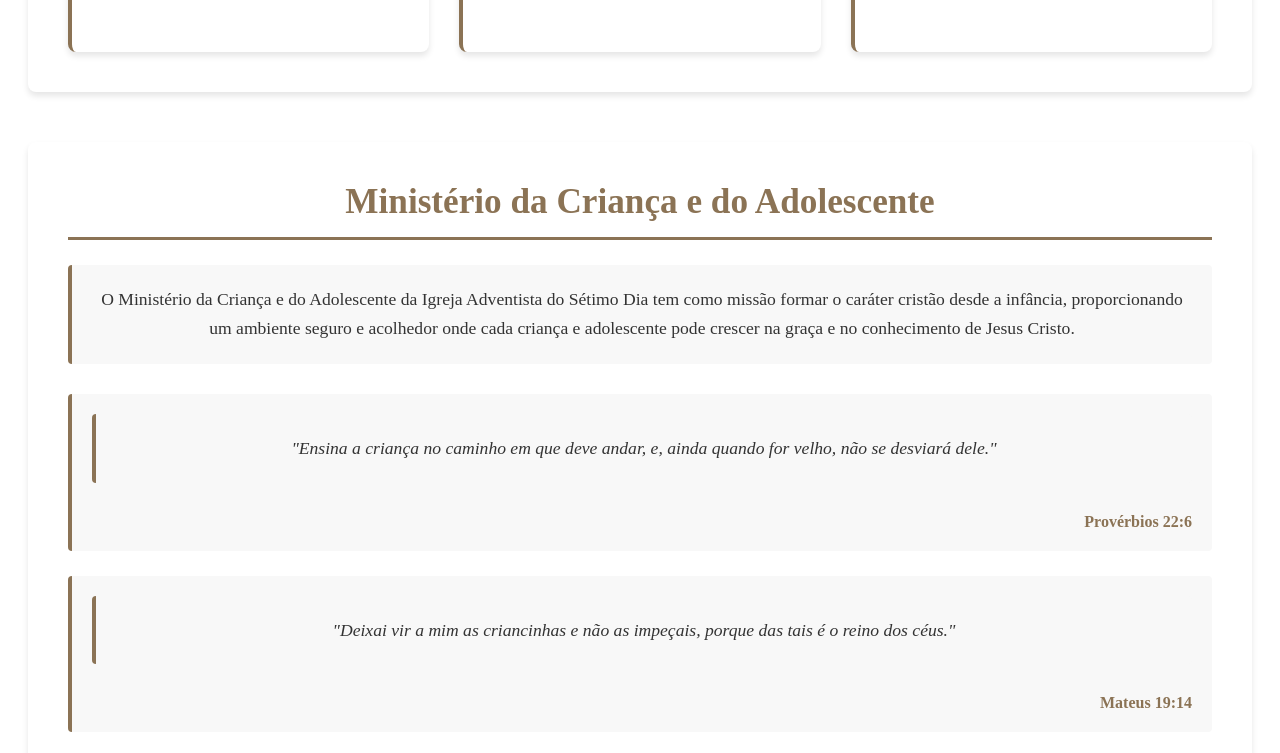
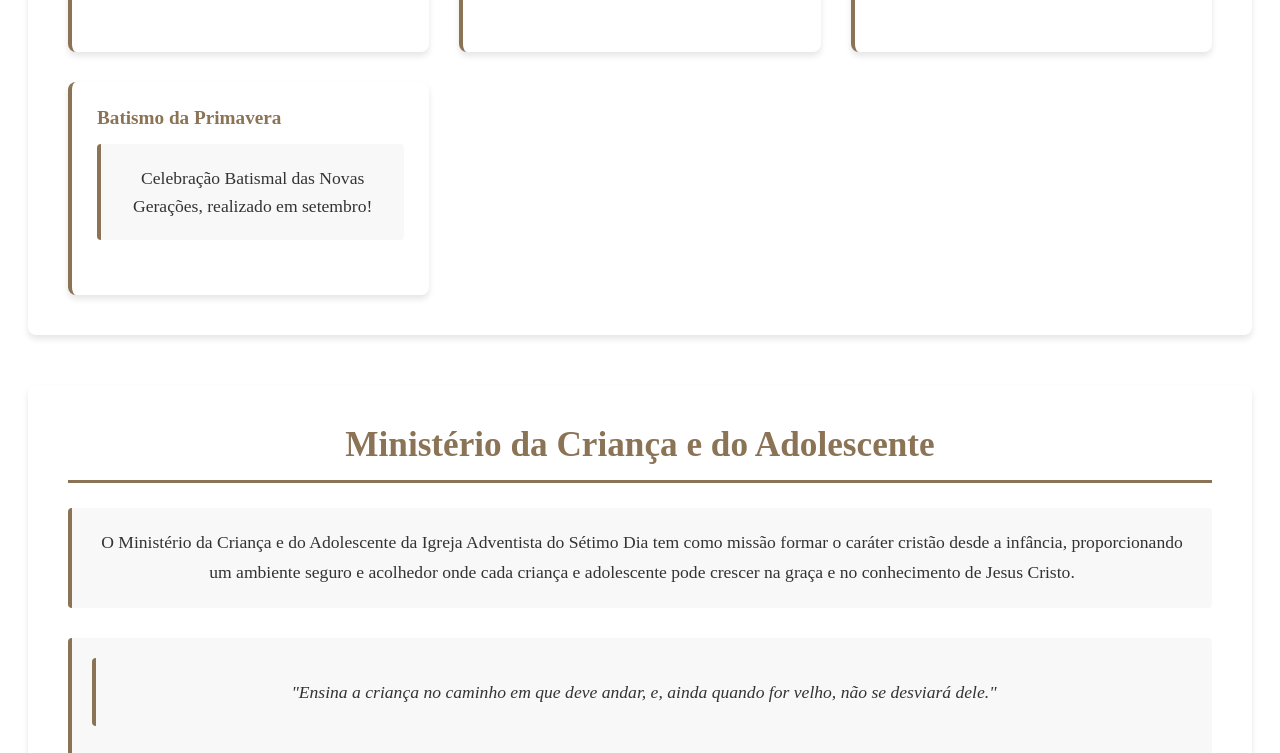
Before and after one commit to profalexv/igreja, a plain HTML site: page frames/mca.html in a window 1280 px wide. Shown: the part 959-1712 px from the top of the page. Drawn offline with Linux system fonts and the light colour scheme.

Commit message:
Add 'Batismo da Primavera' section to mca.html

```diff
--- a/frames/mca.html
+++ b/frames/mca.html
@@ -72,6 +72,10 @@
             <div class="card">
                 <h3>Momento de Adoração Infantil</h3>
                 <p>Apresentações especiais de crianças durante o culto de sábado com histórias, dramatizações e músicas.</p>
+            </div>
+            <div class="card">
+                <h3>Batismo da Primavera</h3>
+                <p>Celebração Batismal das Novas Gerações, realizado em setembro!</p>
             </div>
         </section>
 
@@ -187,6 +191,7 @@
                     <li><strong>Grupos de estudo</strong> - Discussões sobre temas relevantes para a idade</li>
                     <li><strong>Atividades recreativas</strong> - Jogos, esportes e competições saudáveis</li>
                     <li><strong>Formação de liderança</strong> - Desenvolvimento de habilidades de liderança</li>
+                    <li><strong>Preparo batismal</strong> - Orientação para decisões espirituais importantes</li>
                 </ul>
             </div>
 
@@ -198,7 +203,7 @@
                     <li><strong>Tecnologia educativa</strong> - Uso de recursos modernos no ensino</li>
                     <li><strong>Serviço comunitário</strong> - Projetos sociais e missionários</li>
                     <li><strong>Eventos especiais</strong> - Programações temáticas e celebrações</li>
-                    <li><strong>Preparo batismal</strong> - Orientação para decisões espirituais importantes</li>
+                    <li><strong>Batismo da Primavera</strong> - Momento de Decisão das Novas Gerações</li>
                     <li><strong>Clube de Desbravadores</strong> - Para idades de 10-15 anos</li>
                     <li><strong>Clube do Livro Teen</strong> - Biblioteca livre para pré-adolescentes e adolescentes (empréstimo e troca de livros adventistas)</li>
                 </ul>
```
